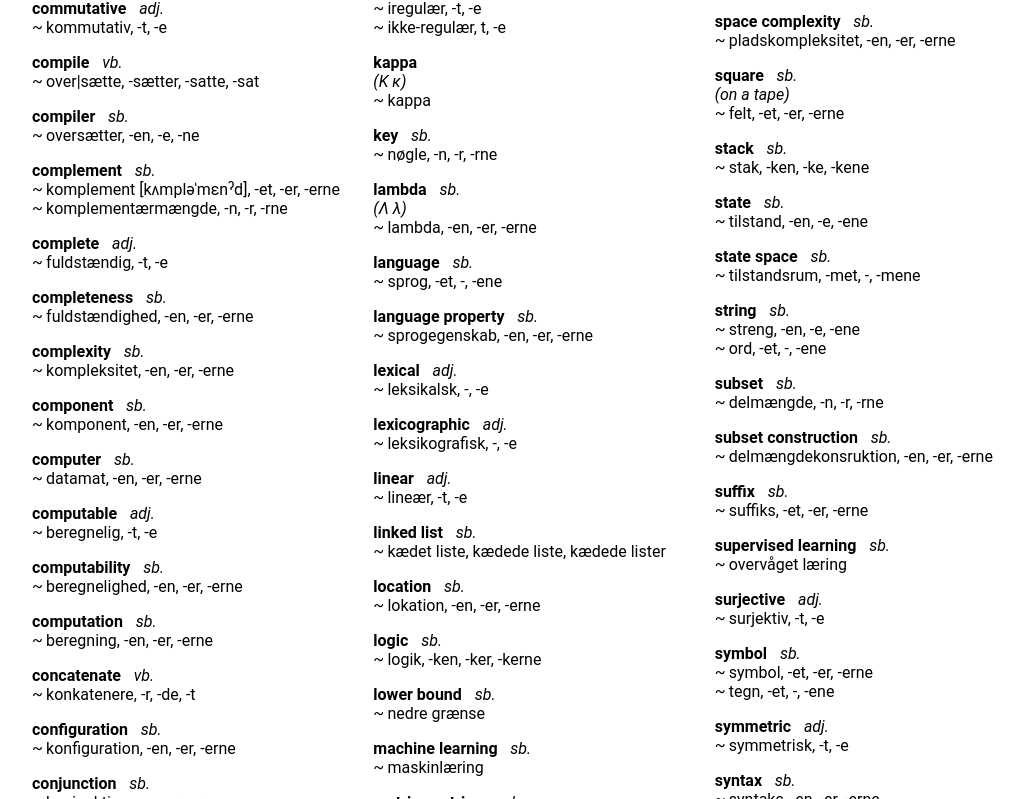
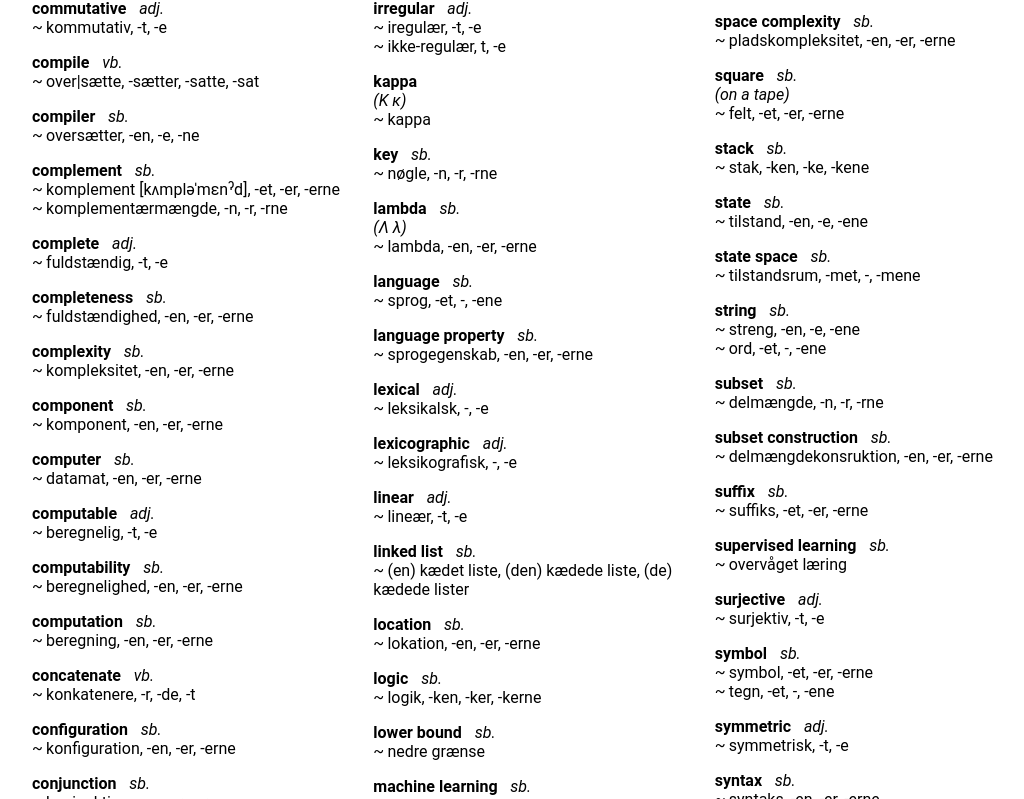
Before and after one commit to SSoelvsten/en-dk, a React (Create React App) app: page / in a window 1280 px wide. Shown: the part 2628-3427 px from the top of the page, without its empty margins (112-1136 px from the left). Built offline with nearby package versions, Linux system fonts and the light colour scheme.

Commit message:
Make consistent very irregular translations

```diff
--- a/src/dictionary.ts
+++ b/src/dictionary.ts
@@ -785,7 +785,7 @@ export const en_dk : Lexeme[] = [
   {
     word: "hidden layer",
     type: "sb.",
-    translations: ["et skjult lag, det skjulte lag, de skjulte lag"],
+    translations: ["(et) skjult lag, (det) skjulte lag, (de) skjulte lag"],
     keywords: ["machine learning"]
   },
   {
@@ -984,7 +984,7 @@ export const en_dk : Lexeme[] = [
   {
     word: "linked list",
     type: "sb.",
-    translations: ["kædet liste, kædede liste, kædede lister"],
+    translations: ["(en) kædet liste, (den) kædede liste, (de) kædede lister"],
     keywords: ["algorithmics"]
   },
   {
```
